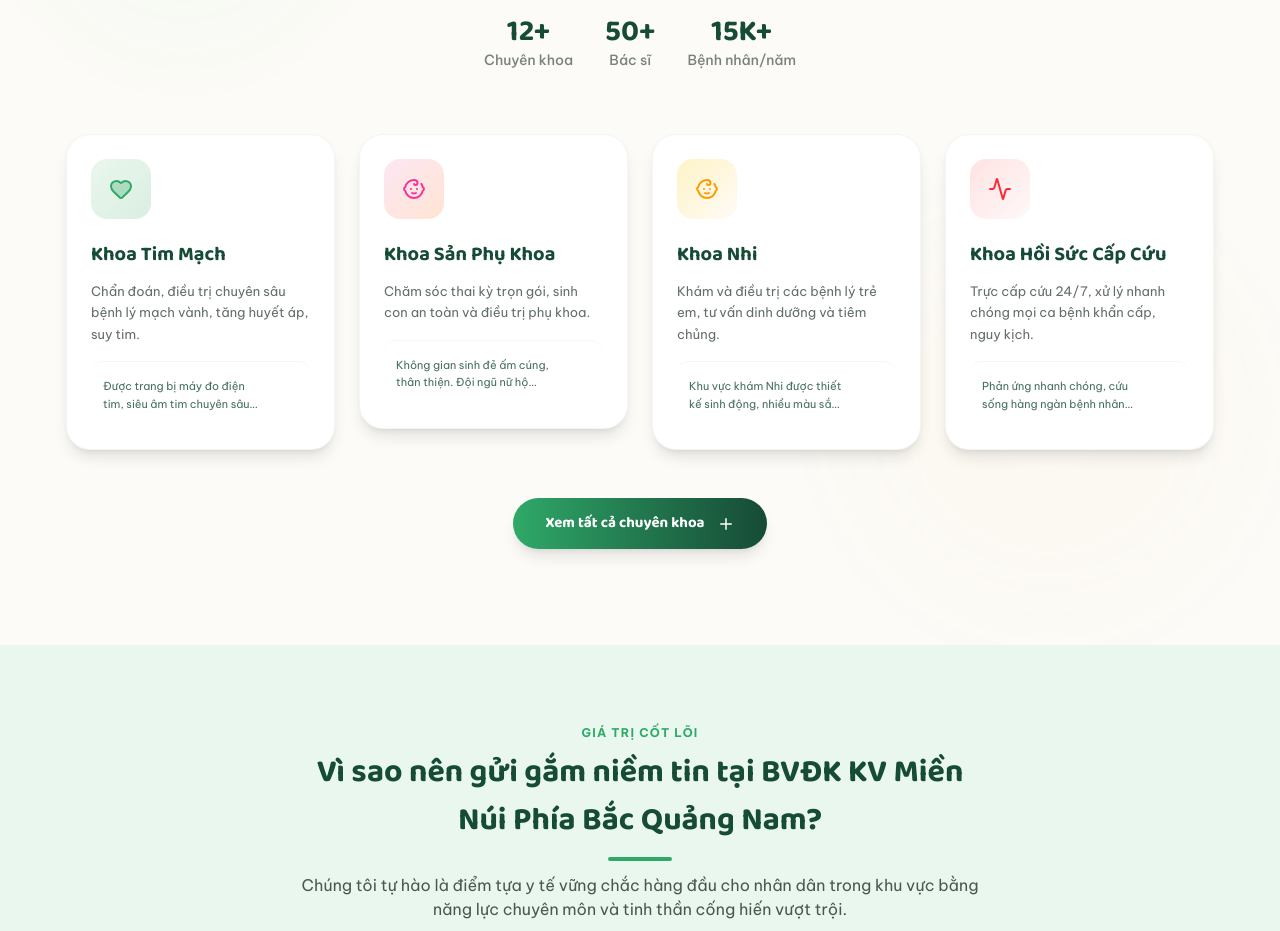
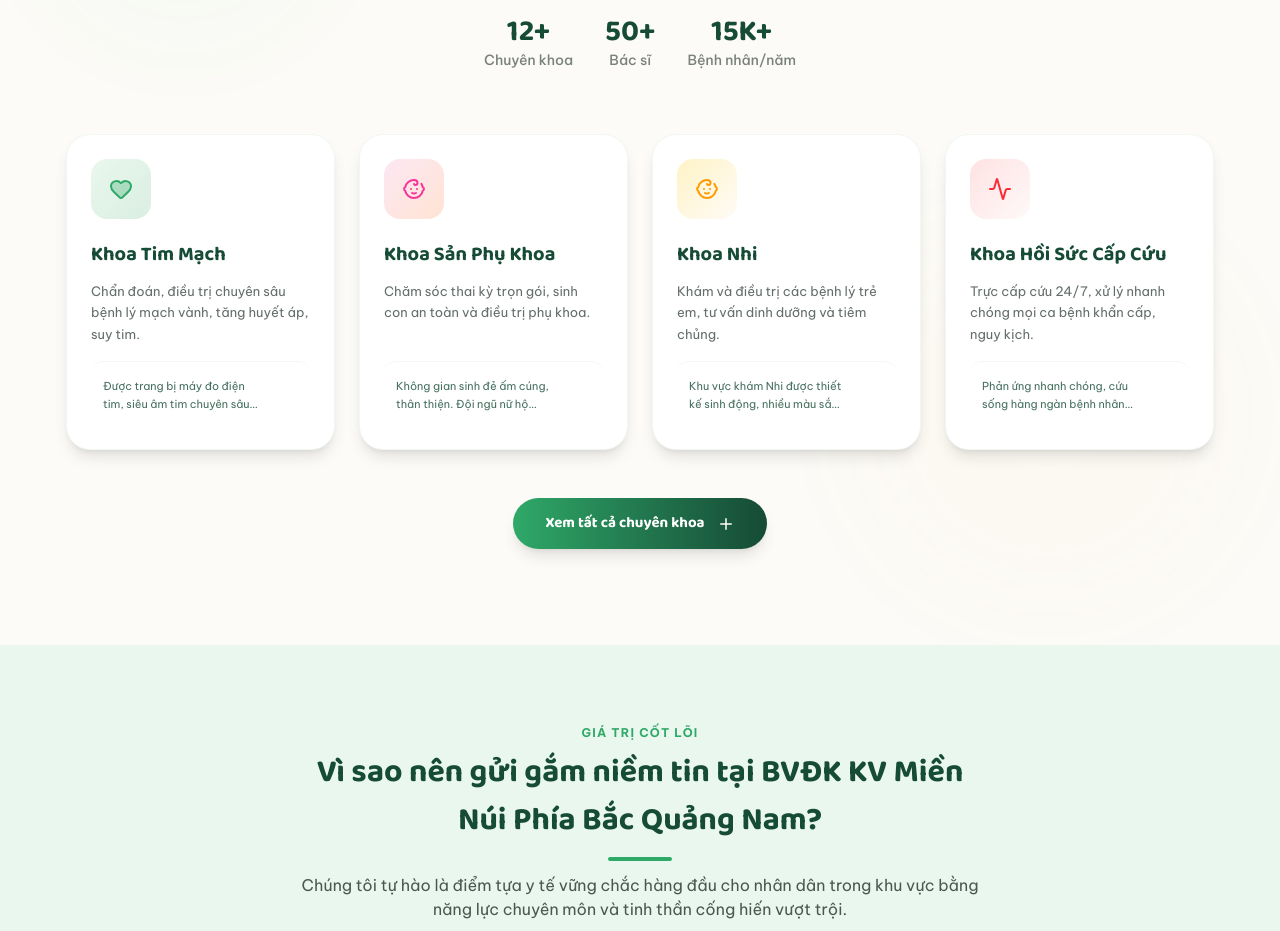
Before and after one commit to Sangit91/App-Website-BV, a React (Vite) app: page / in a window 1280 px wide. Shown: the part 1720-2651 px from the top of the page. Built offline with nearby package versions, Linux system fonts and the light colour scheme; no server answers.

Commit message:
fix: ensure specialty cards have equal height in grid
- Add h-full to grid item wrapper with flex to stretch cards
- Add h-full to outer motion.div in SpecialtyCard

All cards now stretch to match the tallest card in each row.

```diff
--- a/src/components/public/Specialties.tsx
+++ b/src/components/public/Specialties.tsx
@@ -169,7 +169,7 @@
         {/* Specialties Grid */}
         <div className="grid grid-cols-1 md:grid-cols-2 lg:grid-cols-4 gap-6">
           {displayedSpecialties.map((spec: Specialty, index: number) => (
-            <div key={spec.id}>
+            <div key={spec.id} className="flex">
               <SpecialtyCard
                 spec={spec}
                 index={index}
@@ -248,7 +248,7 @@
       style={{ perspective: "1000px" }}
       onMouseMove={handleMouseMove}
       onMouseLeave={handleMouseLeave}
-      className="group cursor-pointer"
+      className="group cursor-pointer h-full"
     >
       <motion.div
         style={{
```
